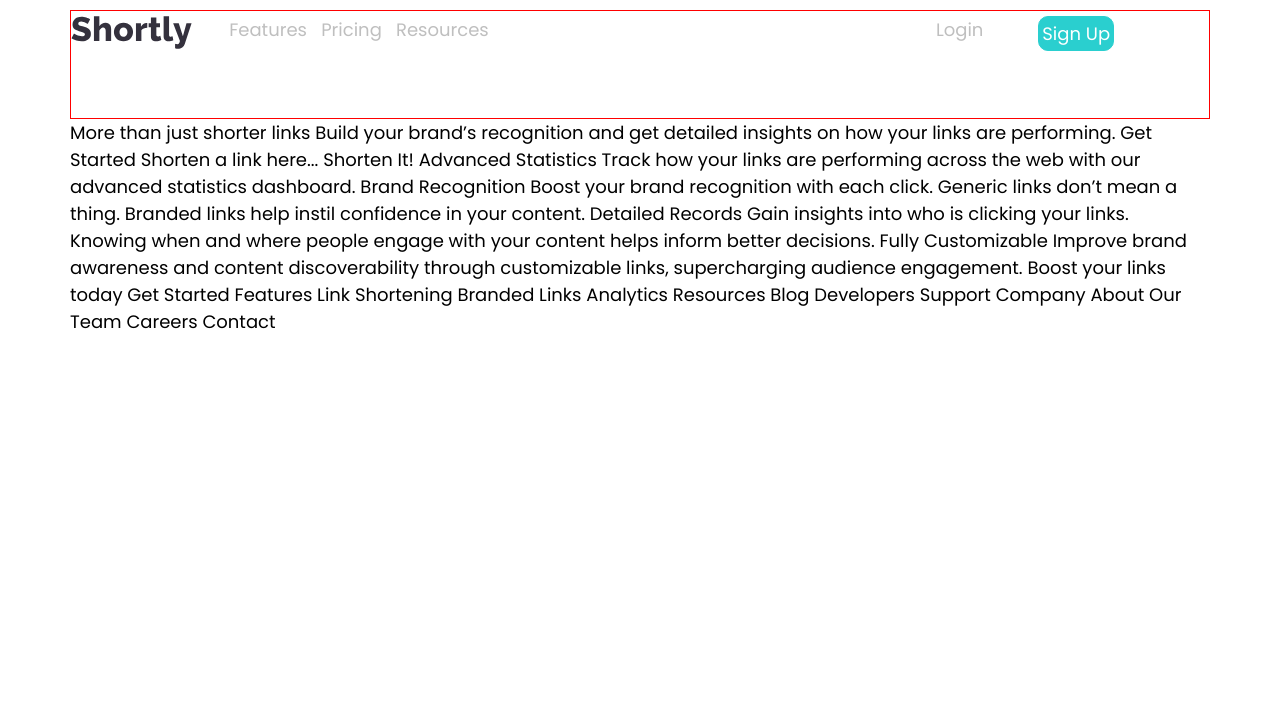
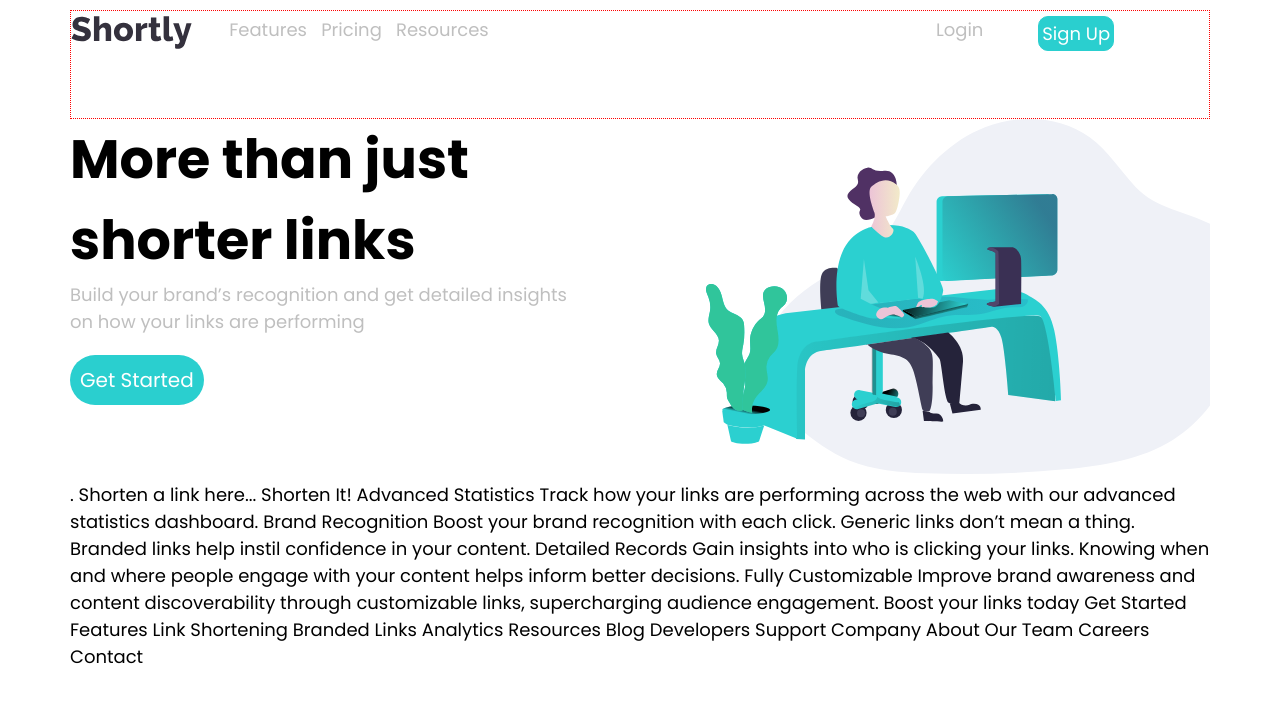
Before and after one commit to JohnSilva98/url-shortening, a plain HTML site: page index.html in a window 1280 px wide. Drawn offline with Linux system fonts and the light colour scheme.

Commit message:
criando o conteudo principal

```diff
--- a/index.html
+++ b/index.html
@@ -35,17 +35,33 @@
       </ul>
     </header>
 
-    More than just shorter links Build your brand’s recognition and get detailed
-    insights on how your links are performing. Get Started Shorten a link
-    here... Shorten It! Advanced Statistics Track how your links are performing
-    across the web with our advanced statistics dashboard. Brand Recognition
-    Boost your brand recognition with each click. Generic links don’t mean a
-    thing. Branded links help instil confidence in your content. Detailed
-    Records Gain insights into who is clicking your links. Knowing when and
-    where people engage with your content helps inform better decisions. Fully
-    Customizable Improve brand awareness and content discoverability through
-    customizable links, supercharging audience engagement. Boost your links
-    today Get Started Features Link Shortening Branded Links Analytics Resources
-    Blog Developers Support Company About Our Team Careers Contact
+    <div id="main-container">
+      <div id="main-content">
+        <div id="main-text">
+          <strong class="main-text-s">More than just shorter links</strong
+          ><br />
+          <p class="main-text-p">
+            Build your brand’s recognition and get detailed insights on how your
+            links are performing
+          </p>
+          <button id="get-btn">Get Started</button>
+        </div>
+        <div id="main-img">
+          <img src="images/illustration-working.svg" alt="" />
+        </div>
+      </div>
+    </div>
+
+    . Shorten a link here... Shorten It! Advanced Statistics Track how your
+    links are performing across the web with our advanced statistics dashboard.
+    Brand Recognition Boost your brand recognition with each click. Generic
+    links don’t mean a thing. Branded links help instil confidence in your
+    content. Detailed Records Gain insights into who is clicking your links.
+    Knowing when and where people engage with your content helps inform better
+    decisions. Fully Customizable Improve brand awareness and content
+    discoverability through customizable links, supercharging audience
+    engagement. Boost your links today Get Started Features Link Shortening
+    Branded Links Analytics Resources Blog Developers Support Company About Our
+    Team Careers Contact
   </body>
 </html>
--- a/styles.css
+++ b/styles.css
@@ -27,7 +27,7 @@ body {
 }
 
 header {
-  border: 1px solid red;
+  border: 1px dotted red;
   height: 50%;
 }
 
@@ -78,3 +78,45 @@ header img {
   display: flex;
   justify-content: space-evenly;
 }
+
+#main-container {
+  display: flex;
+  justify-content: space-between;
+  overflow: hidden;
+}
+
+#main-content {
+  display: flex;
+}
+
+#main-container img {
+  position: relative;
+  width: 30rem;
+  left: 2rem;
+  overflow: hidden;
+}
+
+#main-text {
+  width: auto;
+}
+
+.main-text-s {
+  font-size: 3rem;
+}
+
+.main-text-p {
+  font-size: 18px;
+  width: 500px;
+  color: var(--Gray);
+  background-color: #fff;
+}
+
+#get-btn {
+  margin-top: 20px;
+  font-size: 20px;
+  padding: 10px;
+  border-radius: 30px;
+  border: none;
+  background-color: var(--Cyan);
+  color: #fff;
+}
```
